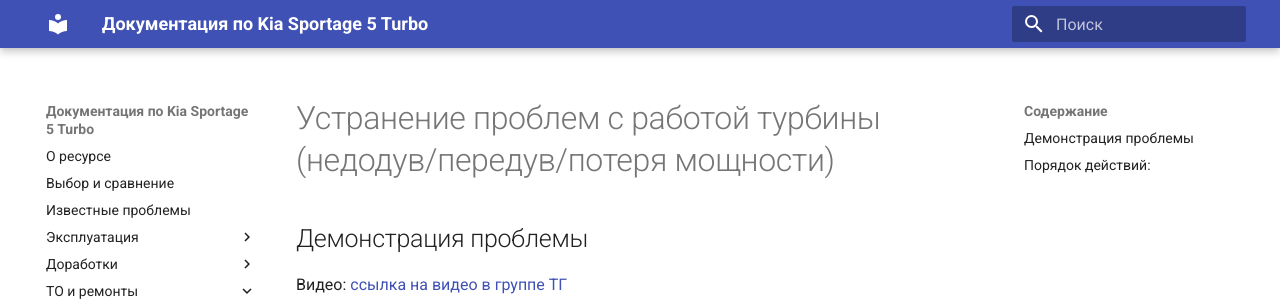
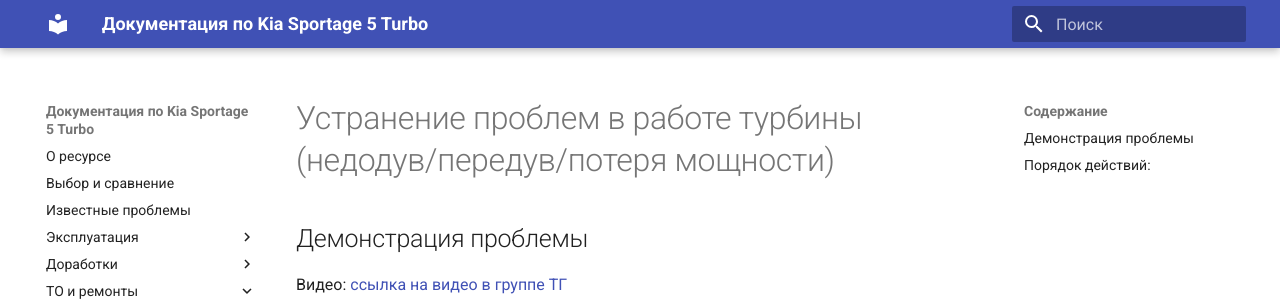
Before and after one commit to kia-sportage-docs/kia-sport5-docs, an MkDocs documentation site: the page built from docs/service/manuals/turbine.md, in a window 1280 px wide and 900 px high. Shown: the top 301 px of the window. Built offline with MkDocs 1.6.1 and Material for MkDocs 9.7.7, drawn with Linux system fonts in a browser that asks for light colours.

Commit message:
edit text

```diff
--- a/docs/service/manuals/turbine.md
+++ b/docs/service/manuals/turbine.md
@@ -1,4 +1,4 @@
-# Устранение проблем с работой турбины (недодув/передув/потеря мощности)
+# Устранение проблем в работе турбины (недодув/передув/потеря мощности)
 
 ## Демонстрация проблемы
 
```
